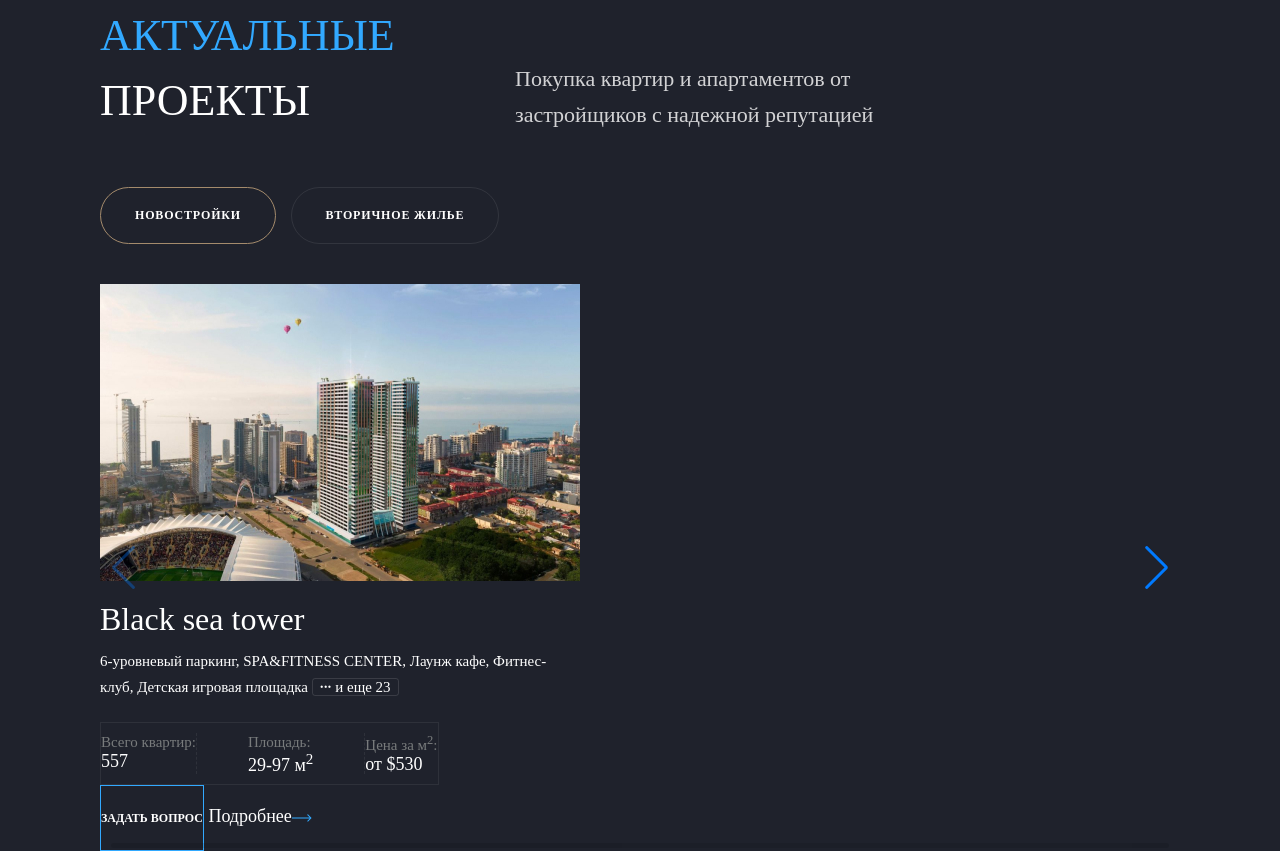
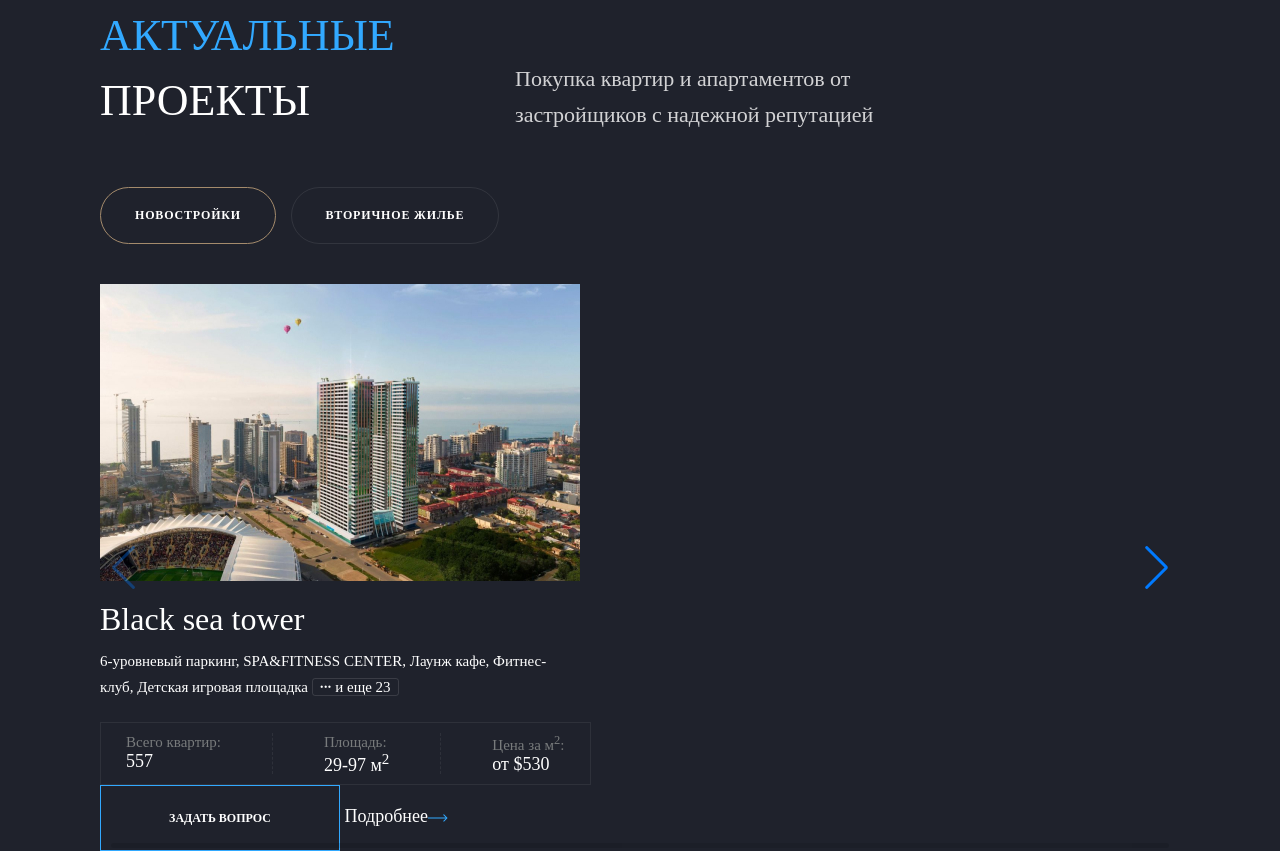
Before and after one commit to flaberfl/buyrent-webpack, a website built with webpack: page src/index.html in a window 1280 px wide. Shown: the part 6309-7160 px from the top of the page. Built offline with nearby package versions, Linux system fonts and the light colour scheme; files whose address does not match are found by name.

Commit message:
Update projects.scss

```diff
--- a/src/scss/projects.scss
+++ b/src/scss/projects.scss
@@ -179,10 +179,18 @@
   /* .item-projects__item */
 
   &__item {
+    &:nth-child(1) {
+      padding: 0 rem(51) 0 rem(25);
+    }
+
     &:nth-child(2) {
       padding: 0 rem(51);
       border-left: 1px dashed rgba(255, 255, 255, 0.07);
       border-right: 1px dashed rgba(255, 255, 255, 0.07);
+    }
+
+    &:nth-child(3) {
+      padding: 0 rem(25) 0 rem(51);
     }
   }
 
@@ -205,7 +213,9 @@
   &__footer {}
 
   /* .item-projects__button */
-  &__button {}
+  &__button {
+    @include adaptiveValue("width", 240, 168);
+  }
 
   /* .item-projects__link */
   &__link {}
```
